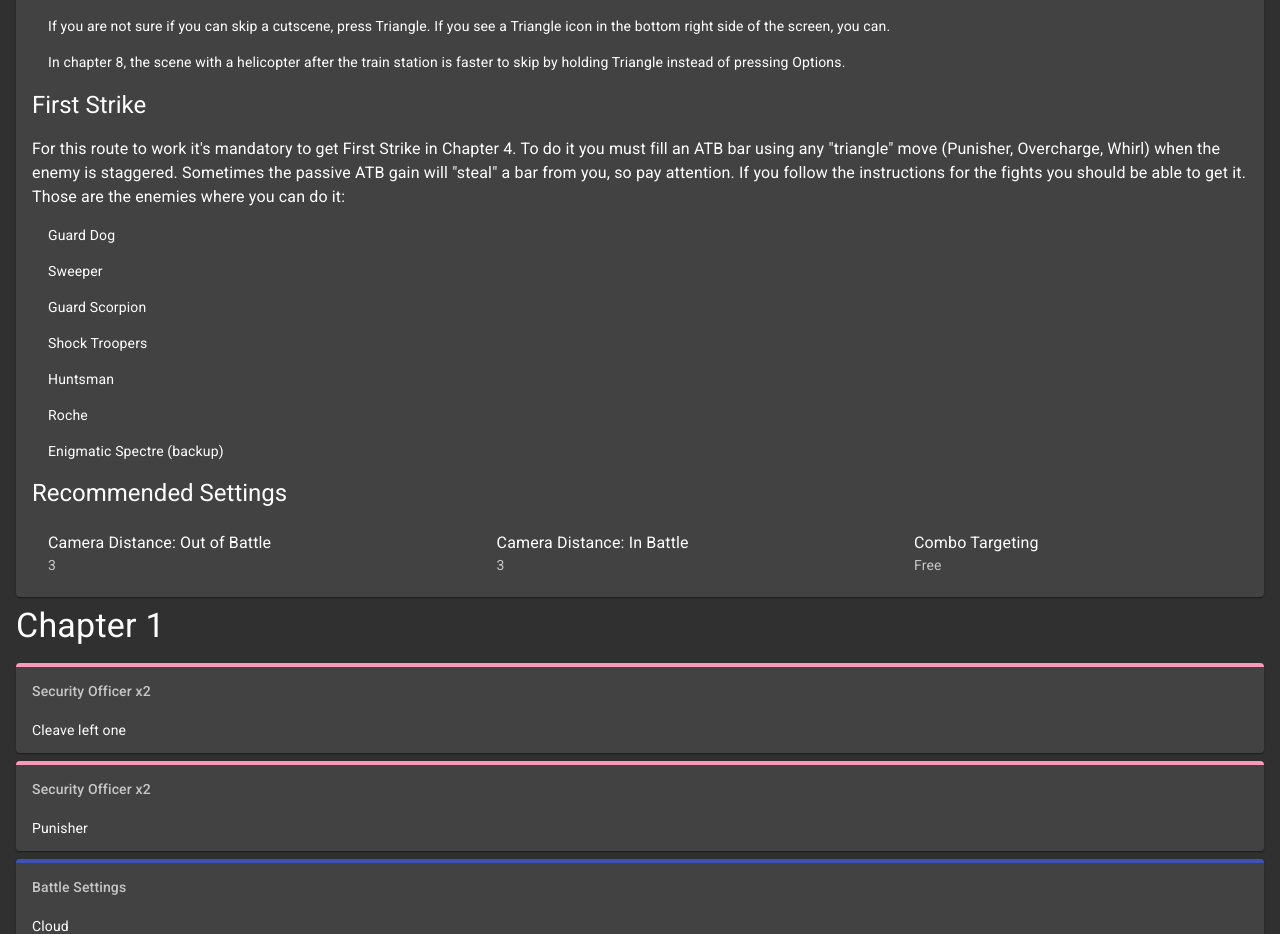
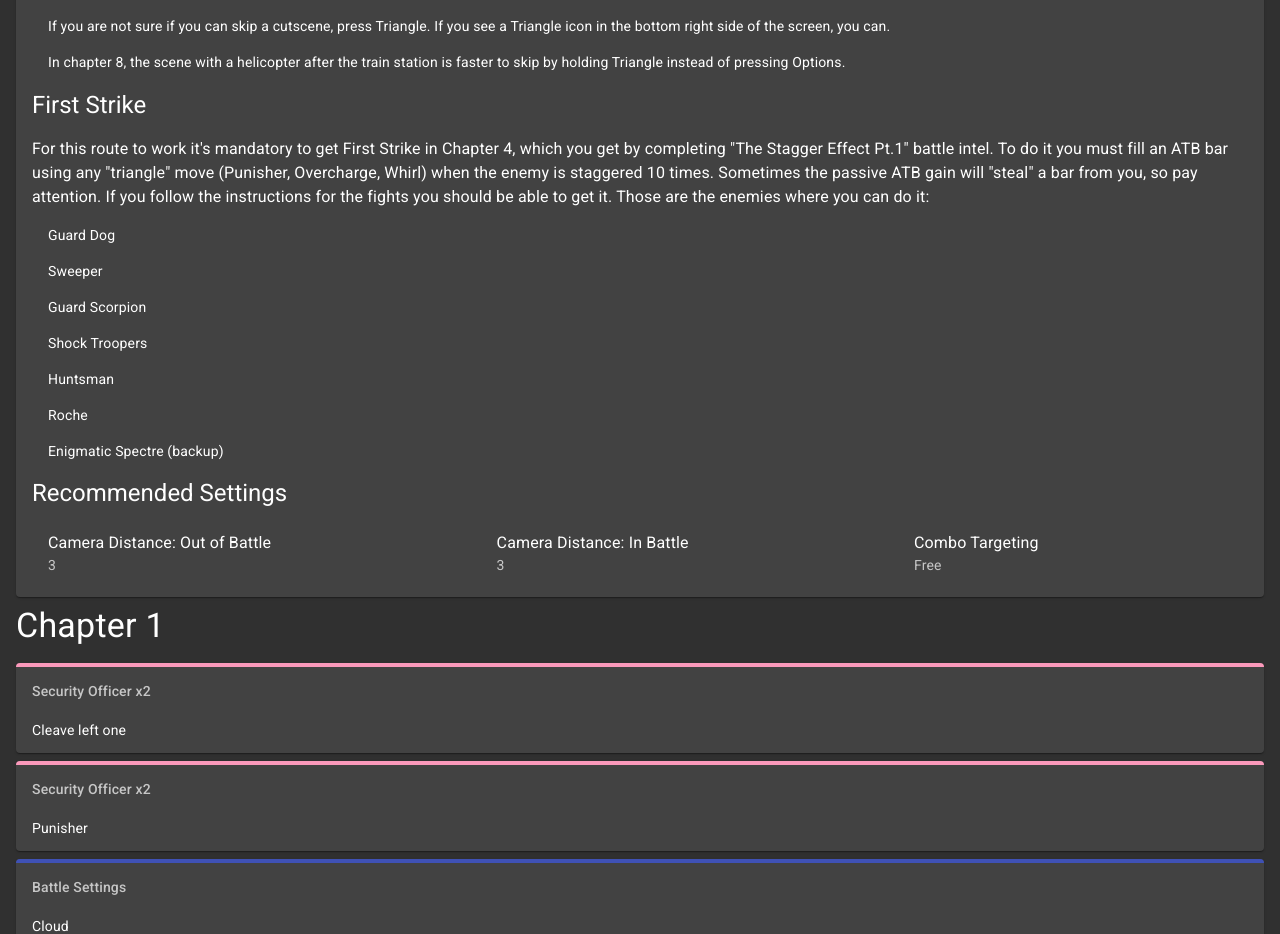
Before and after one commit to fhelwanger/ff7r-speedrun-notes, a React (Create React App) app: page / in a window 1280 px wide. Shown: the part 1442-2376 px from the top of the page. Built offline with nearby package versions, Linux system fonts and the light colour scheme.

Commit message:
Explain FS better

```diff
--- a/src/components/Introduction.tsx
+++ b/src/components/Introduction.tsx
@@ -250,12 +250,13 @@
         First Strike
       </Typography>
       <Typography>
-        For this route to work it's mandatory to get First Strike in Chapter 4.
-        To do it you must fill an ATB bar using any "triangle" move (Punisher,
-        Overcharge, Whirl) when the enemy is staggered. Sometimes the passive
-        ATB gain will "steal" a bar from you, so pay attention. If you follow
-        the instructions for the fights you should be able to get it. Those are
-        the enemies where you can do it:
+        For this route to work it's mandatory to get First Strike in Chapter 4,
+        which you get by completing "The Stagger Effect Pt.1" battle intel. To
+        do it you must fill an ATB bar using any "triangle" move (Punisher,
+        Overcharge, Whirl) when the enemy is staggered 10 times. Sometimes the
+        passive ATB gain will "steal" a bar from you, so pay attention. If you
+        follow the instructions for the fights you should be able to get it.
+        Those are the enemies where you can do it:
       </Typography>
       <List dense>
         {enemies.map((enemy, enemyIndex) => (
```
